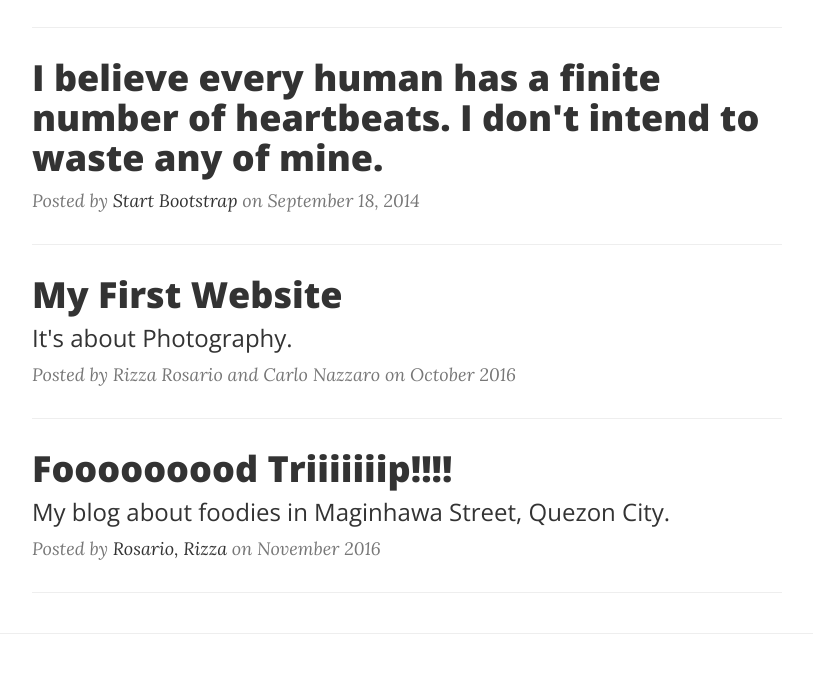
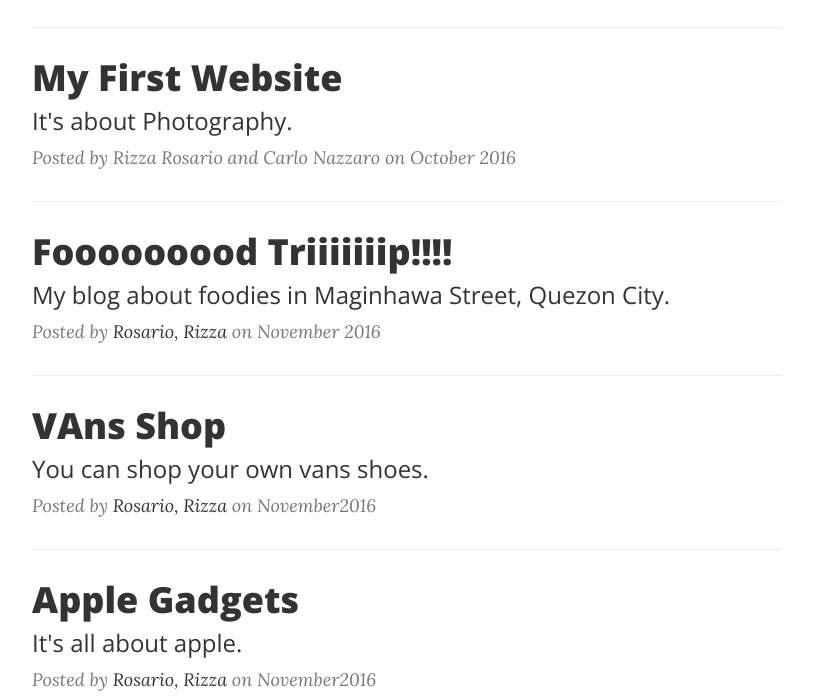
Before and after one commit to rzzapzzazexy/blogrizza.github.io, a website: page index.html in a window 1280 px wide. Shown: the part 644-1342 px from the top of the page, without its empty margins (233-1046 px from the left). Drawn offline with nearby package versions, Linux system fonts and the light colour scheme.

Commit message:
Update index.html

```diff
--- a/index.html
+++ b/index.html
@@ -97,15 +97,6 @@
                 </div>
                 <hr>
                 <div class="post-preview">
-                    <a href="post.html">
-                        <h2 class="post-title">
-                            I believe every human has a finite number of heartbeats. I don't intend to waste any of mine.
-                        </h2>
-                    </a>
-                    <p class="post-meta">Posted by <a href="#">Start Bootstrap</a> on September 18, 2014</p>
-                </div>
-                <hr>
-                <div class="post-preview">
                     <a href="https://rzzapzzazexy.github.io/graphe.github.io/">
                         <h2 class="post-title">
                             My First Website
@@ -129,6 +120,29 @@
                     <p class="post-meta">Posted by <a href="https://www.instagram.com/rzzapzzazexy/">Rosario, Rizza</a> on November 2016</p>
                 </div>
                 <hr>
+                <div class="post-preview">
+                    <a href="https://rzzapzzazexy.github.io/vans.github.io/">
+                        <h2 class="post-title">
+                            VAns Shop
+                        </h2>
+                         <h3 class="post-subtitle">
+                            You can shop your own vans shoes.
+                        </h3>
+                    </a>
+                    <p class="post-meta">Posted by <a href="https://www.instagram.com/rzzapzzazexy/">Rosario, Rizza</a> on November2016</p>
+                </div>
+                <hr>
+                  <div class="post-preview">
+                    <a href="https://rzzapzzazexy.github.io/vans.github.io/">
+                        <h2 class="post-title">
+                            Apple Gadgets
+                        </h2>
+                         <h3 class="post-subtitle">
+                            It's all about apple.
+                        </h3>
+                    </a>
+                    <p class="post-meta">Posted by <a href="https://www.instagram.com/rzzapzzazexy/">Rosario, Rizza</a> on November2016</p>
+                </div>
                 <!-- Pager -->
 
             </div>
```
